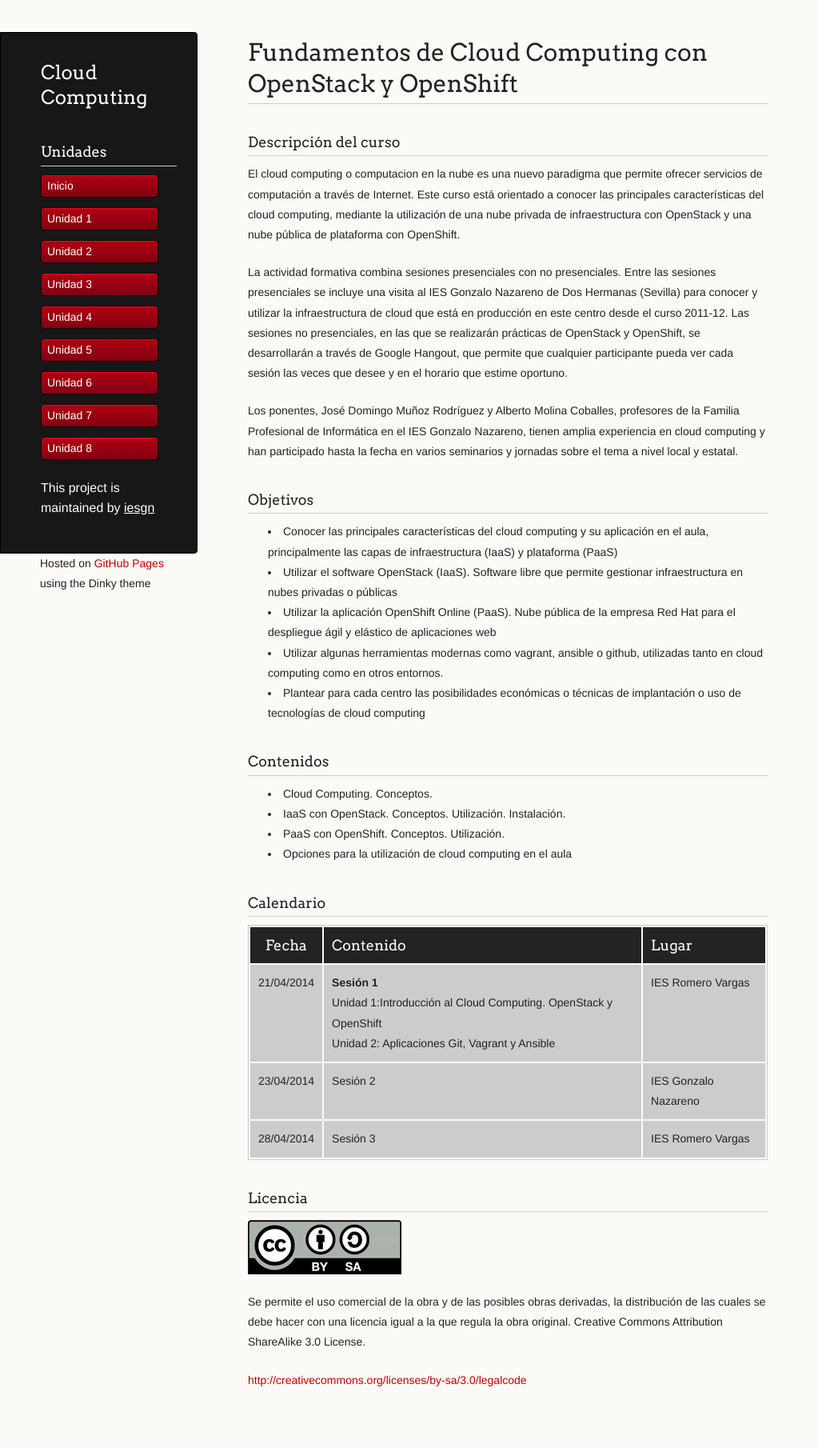
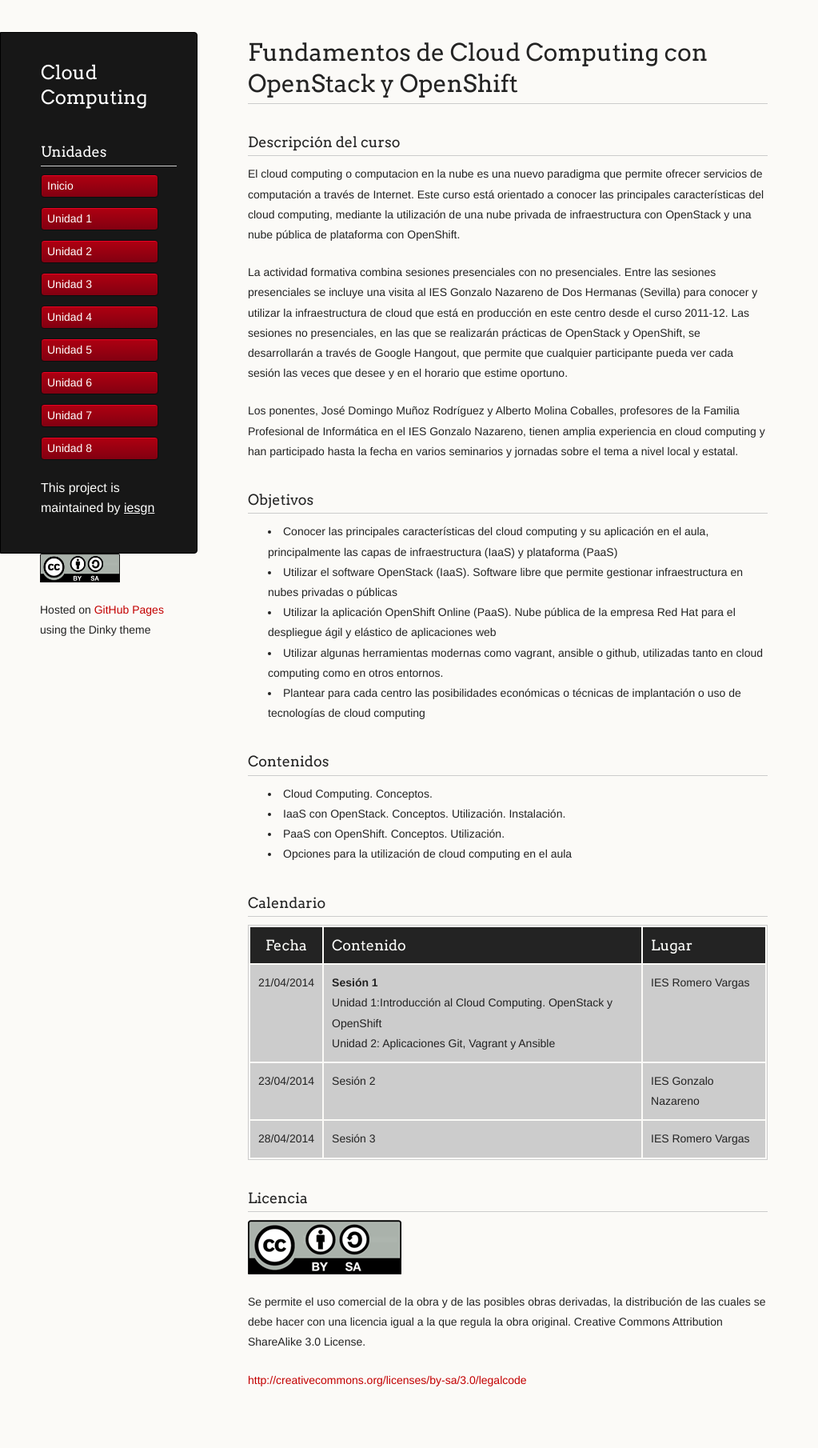
Before and after one commit to iesgn/cloud, a Jekyll site: the page built from index.md, in a window 1280 px wide. Shown: the whole page at 80% size, without its empty margins (0-1023 px from the left). Built offline with Jekyll 4.4.1, drawn with Linux system fonts in a browser that asks for light colours.

Commit message:
Licencia

```diff
--- a/_layouts/blog.html
+++ b/_layouts/blog.html
@@ -41,6 +41,8 @@
       {{content}}
       </section>
       <footer>
+		<p><a href="http://creativecommons.org/licenses/by-sa/3.0/"><img src="http://iesgn.github.io/cloud/img/cc_by_sa.png"
+		width="100px" border="0"/></a></p>
         <p><small>Hosted on <a href="http://pages.github.com">GitHub Pages</a> using the Dinky theme</small></p>
       </footer>
     </div>
```
